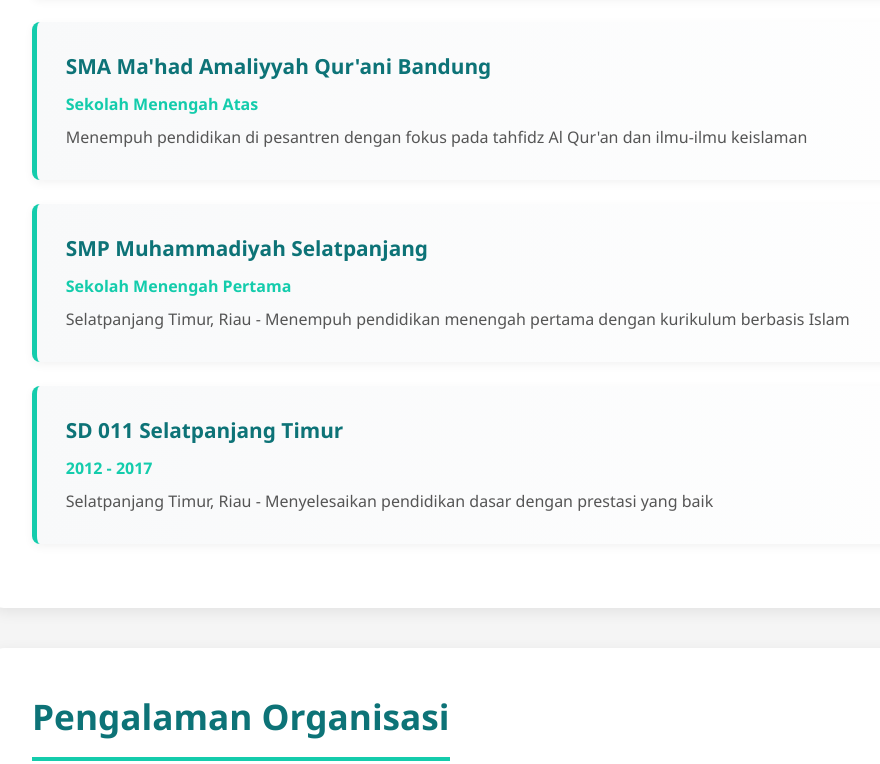
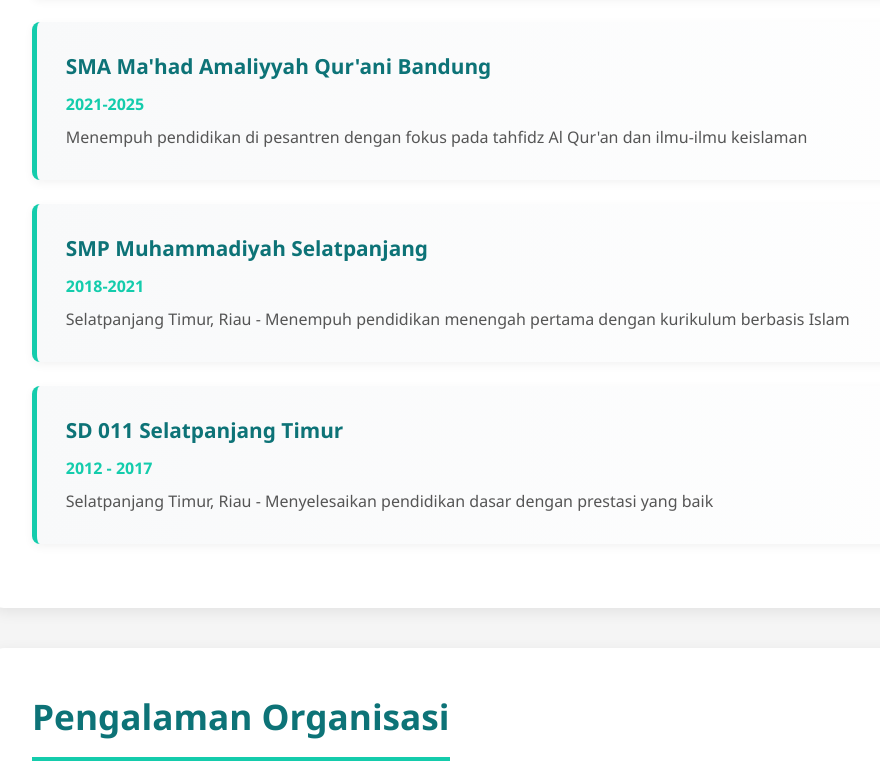
Before and after one commit to ramzialfaruqi0427-droid/Web-Personal, a plain HTML site: page index.html in a window 1280 px wide. Shown: the part 1296-2060 px from the top of the page, without its empty margins (80-960 px from the left). Drawn offline with Linux system fonts and the light colour scheme.

Commit message:
Update index.html

```diff
--- a/index.html
+++ b/index.html
@@ -404,12 +404,12 @@
             </div>
             <div class="timeline-item">
                 <h3>SMA Ma'had Amaliyyah Qur'ani Bandung</h3>
-                <p class="year">Sekolah Menengah Atas</p>
+                <p class="year">2021-2025</p>
                 <p>Menempuh pendidikan di pesantren dengan fokus pada tahfidz Al Qur'an dan ilmu-ilmu keislaman</p>
             </div>
             <div class="timeline-item">
                 <h3>SMP Muhammadiyah Selatpanjang</h3>
-                <p class="year">Sekolah Menengah Pertama</p>
+                <p class="year">2018-2021</p>
                 <p>Selatpanjang Timur, Riau - Menempuh pendidikan menengah pertama dengan kurikulum berbasis Islam</p>
             </div>
             <div class="timeline-item">
@@ -447,7 +447,7 @@
                 </div>
                 <div class="skill-card">
                     <div class="skill-icon">🕌</div>
-                    <h3>Pengajaran Bahasa Arab</h3>
+                    <h3>Pengajar Bahasa Arab</h3>
                     <p>Mengajarkan Bahasa Arab dari tingkat dasar hingga lanjutan, meliputi nahwu, sharaf, dan kemampuan berbicara. Membantu santri memahami Al Qur'an melalui pemahaman bahasa aslinya.</p>
                 </div>
             </div>
```
